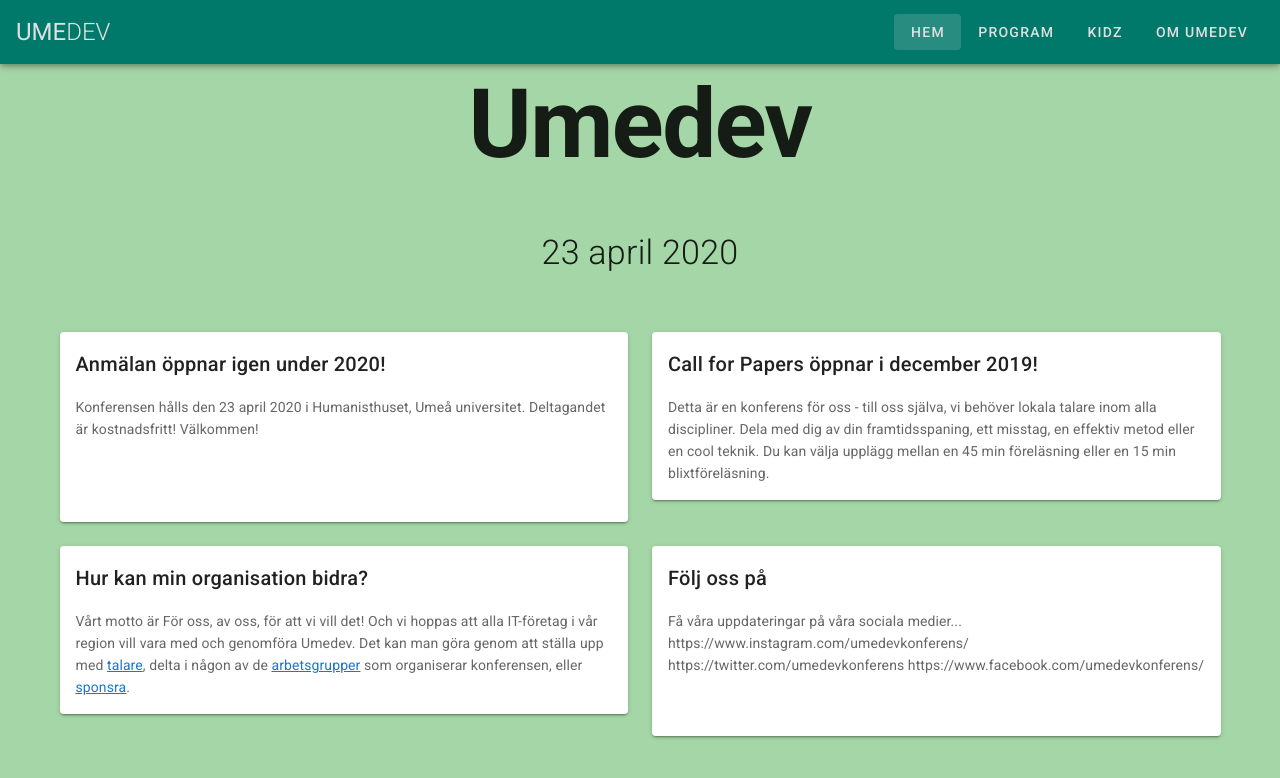
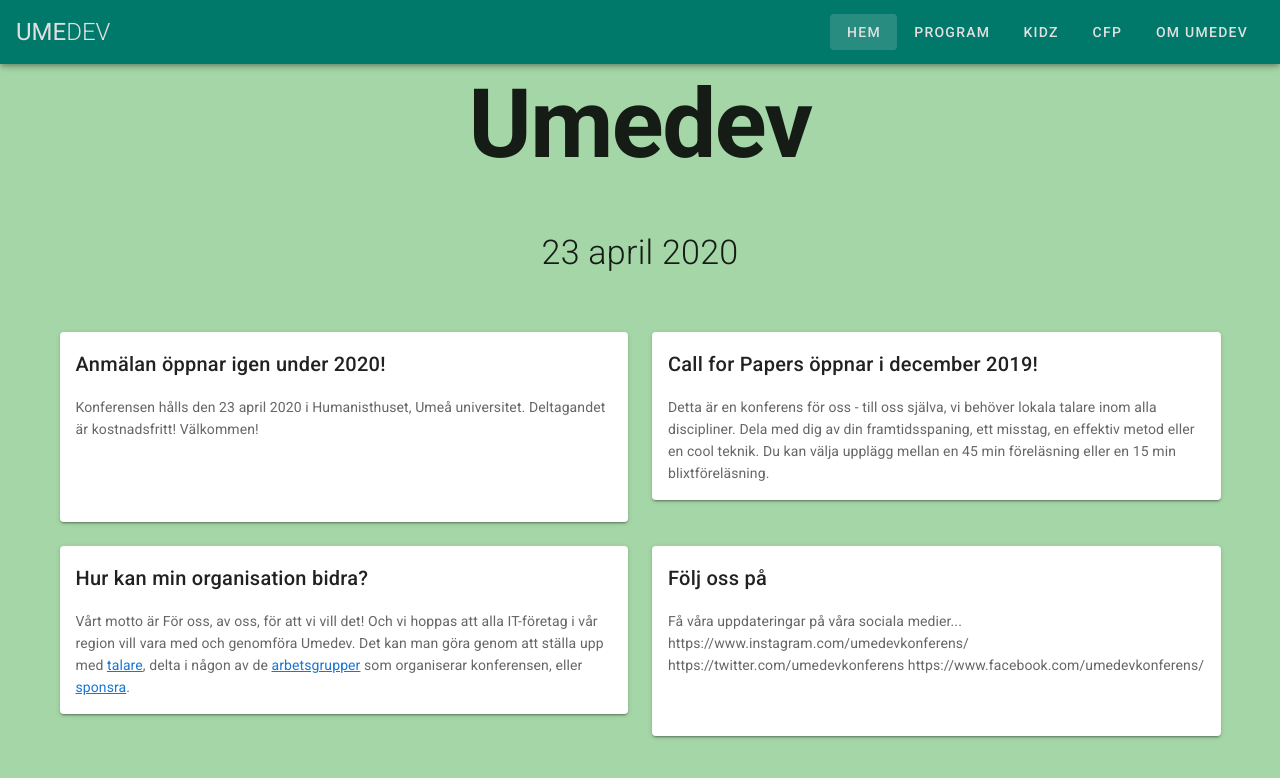
Before and after one commit to umedevkonferens/umedev, a Vue app: page / in a window 1280 px wide. Shown: the top 778 px of the page. Built offline with nearby package versions, Linux system fonts and the light colour scheme; what vuefire would draw is missing.

Commit message:
Lägg till cfp till topbar

```diff
--- a/src/App.vue
+++ b/src/App.vue
@@ -9,6 +9,7 @@
       <v-btn color="grey lighten-2" text to="/">Hem</v-btn>
       <v-btn color="grey lighten-2" text to="/program">Program</v-btn>
       <v-btn color="grey lighten-2" text to="/kidz">Kidz</v-btn>
+      <v-btn color="grey lighten-2" text to="/cfp">Cfp</v-btn>
       <v-btn color="grey lighten-2" text to="/about">Om Umedev</v-btn>
     </v-app-bar>
     <v-content class="green lighten-3">
```
